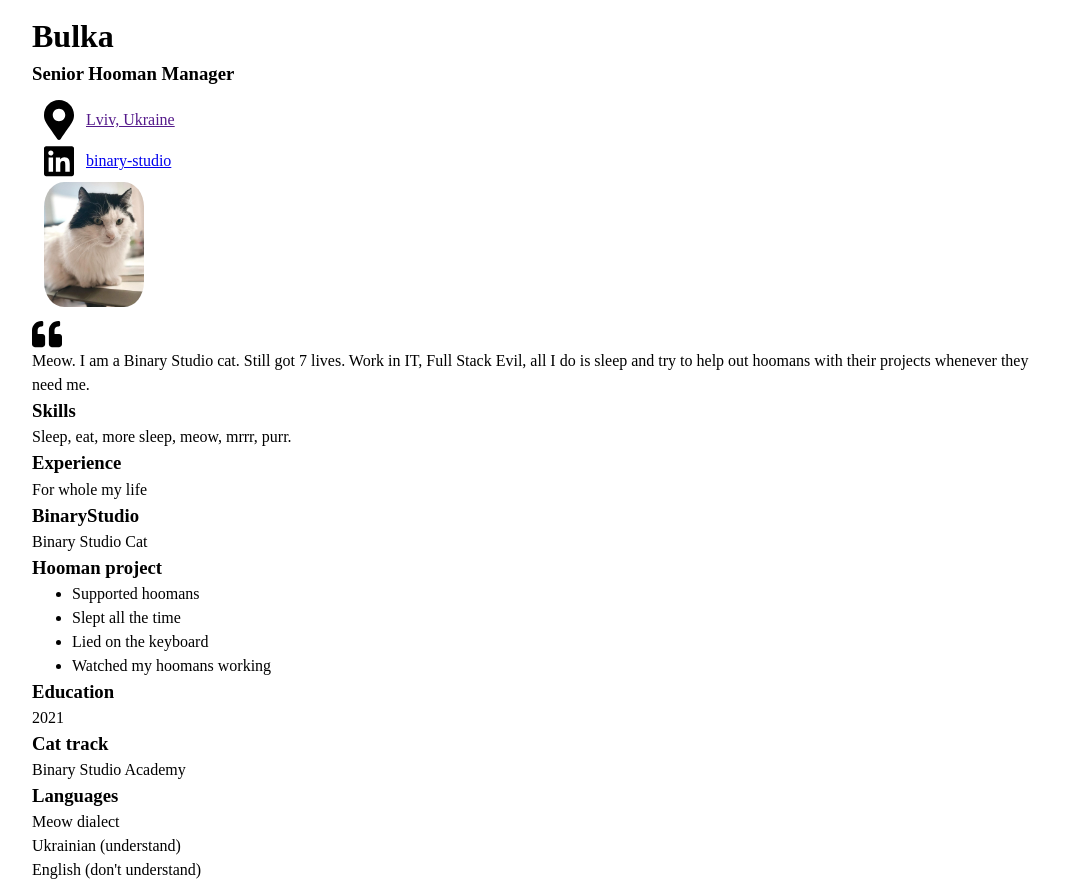
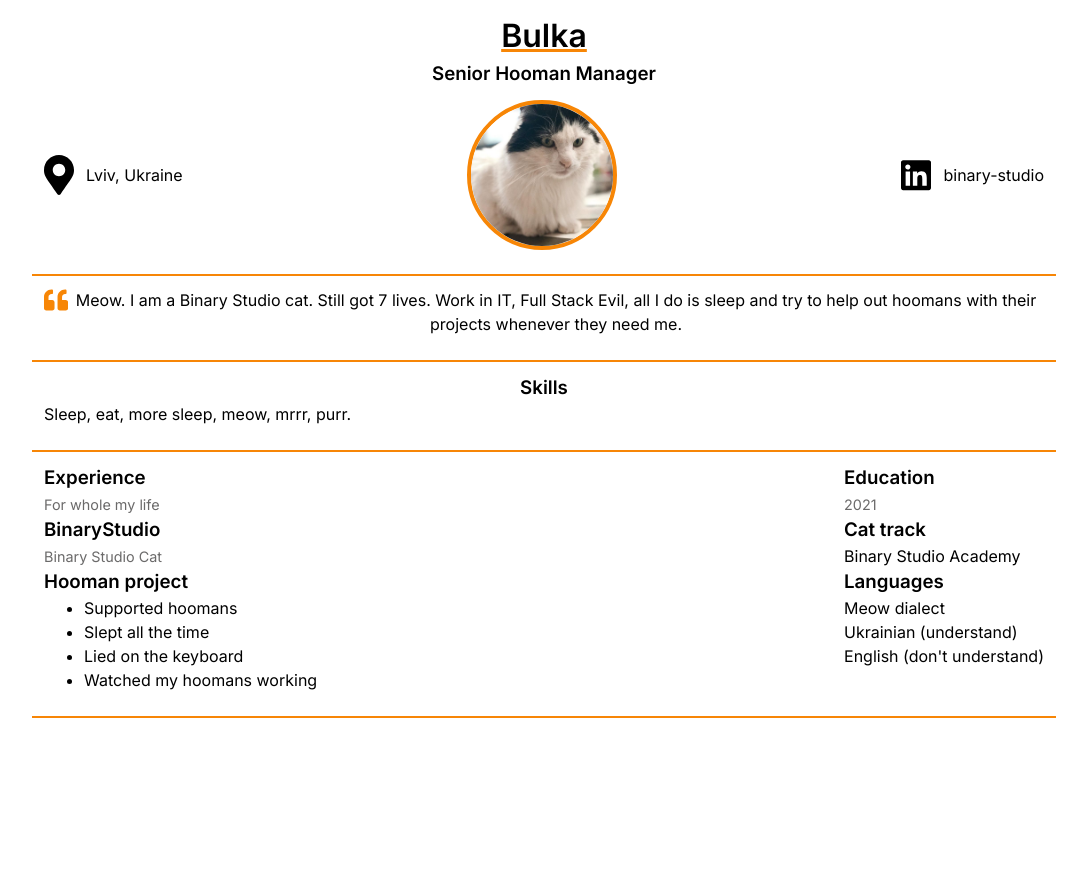
Before and after one commit to illia-dobro/homepage, a plain HTML site: page index.html in a window 1280 px wide. Shown: the whole page, without its empty margins (96-1183 px from the left). After the commit the page ends 800 px from the top, so only its background shows below. Drawn offline with Linux system fonts and the light colour scheme.

Commit message:
add basic styles to style.css

```diff
--- a/index.html
+++ b/index.html
@@ -33,6 +33,14 @@
                   <span>Lviv, Ukraine</span>
                 </a>
               </div>
+
+              <div class="contact-info__block contact-info__block--center">
+                <img
+                  class="contact-info__avatar"
+                  src="assets/avatar.png"
+                  alt="Avatar"
+                />
+              </div>
               <div class="contact-info__block">
                 <a
                   href="https://ua.linkedin.com/company/binary-studio_241166"
@@ -55,18 +63,11 @@
                   <span>binary-studio</span>
                 </a>
               </div>
-
-              <div class="contact-info__block contact-info__block--center">
-                <img
-                  class="contact-info__avatar"
-                  src="assets/avatar.png"
-                  alt="Avatar"
-                />
-              </div>
             </div>
             <div class="intro">
               <div class="intro__icon-wrapper">
                 <svg
+                  fill="rgb(247, 134, 6)"
                   width="30"
                   heigth="30"
                   class="intro__icon"
--- a/styles.css
+++ b/styles.css
@@ -1,3 +1,5 @@
+@import url('https://fonts.googleapis.com/css2?family=Inter:wght@300;400;600&display=swap');
+
 /*
   1. Use a more-intuitive box-sizing model.
 */
@@ -11,6 +13,7 @@
 */
 * {
   margin: 0;
+  --main-color: rgb(247, 134, 6);
 }
 /*
   Typographic tweaks!
@@ -18,6 +21,7 @@
   4. Improve text rendering
 */
 body {
+  font-family: 'Inter', sans-serif;
   line-height: 1.5;
   -webkit-font-smoothing: antialiased;
 }
@@ -61,16 +65,34 @@ h6 {
   isolation: isolate;
 }
 
+a {
+  text-decoration: none;
+  color: inherit;
+}
+
 .container {
   width: 1024px;
-  margin: 12px auto;
+  margin: 0 auto;
+  margin-bottom: 36px;
+  margin-top: 12px;
+}
+
+.resume__block {
+  text-align: center;
+}
+
+.contact-info__header {
+  text-decoration: underline;
+  text-decoration-color: var(--main-color);
 }
 
 .contact_info_container {
   display: flex;
-  flex-direction: column;
+  justify-content: space-between;
+  align-items: center;
   gap: 4px;
   padding: 12px;
+  padding-bottom: 24px;
 }
 
 .contact-info__item {
@@ -80,9 +102,48 @@ h6 {
 }
 
 .contact-info__block--center {
-  width: 100px;
+  width: 150px;
+  height: 150px;
 }
 
 .contact-info__avatar {
-  border-radius: 20%;
+  border-radius: 50%;
+  height: 100%;
+  width: 100%;
+  object-fit: cover;
+  border: 4px solid var(--main-color);
 }
+
+.intro {
+  display: flex;
+  border-top: 2px solid var(--main-color);
+  border-bottom: 2px solid var(--main-color);
+  padding: 12px;
+  padding-bottom: 24px;
+}
+
+.skills {
+  border-bottom: 2px solid var(--main-color);
+  padding: 12px;
+  padding-bottom: 24px;
+}
+
+.skills__text {
+  text-align: left;
+}
+
+.main-info {
+  display: flex;
+  justify-content: space-between;
+  border-bottom: 2px solid var(--main-color);
+  padding: 12px;
+  padding-bottom: 24px;
+  text-align: left;
+}
+
+.experiences__company-header-durability,
+.experiences__company-project-role,
+.additional-info__education-university-durability {
+  color: rgb(107, 106, 106);
+  font-size: 0.9rem;
+}
```
